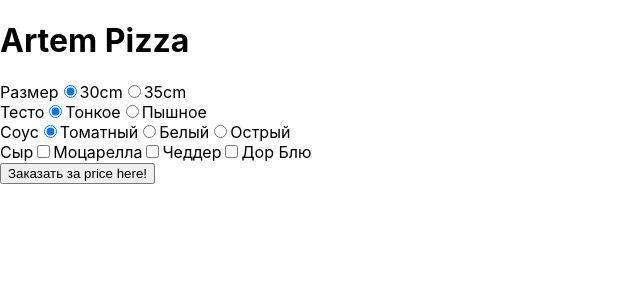
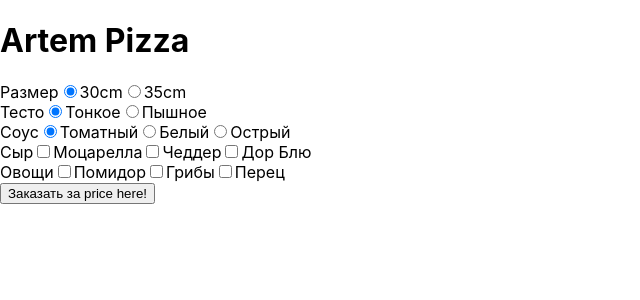
Before and after one commit to AnastasiaFilatova/Artem-pizza, a React (Create React App) app: page / in a window 1280 px wide. Shown: the top 300 px of the page, without its empty margins (0-640 px from the left). Built offline with nearby package versions, Linux system fonts and the light colour scheme.

Commit message:
Added CheckBoxChange method for hadling item's state change

```diff
--- a/src/CheckBox.js
+++ b/src/CheckBox.js
@@ -2,7 +2,7 @@ import React from 'react';
 
 export const CheckBox = props => {
     return (<>
-       <input key={props.id} onChange={props.onCheesesChange} type="checkbox" checked={props.isChecked} value={props.value} />{props.value}
+       <input key={props.id} onClick={props.onCheckBoxChange} type="checkbox" checked={props.isChecked} value={props.value} name={props.name} />{props.value}
     </>
     )
 }
--- a/src/PizzaKit.js
+++ b/src/PizzaKit.js
@@ -9,13 +9,18 @@ class PizzaKit extends React.Component {
       base: "Тонкое",
       sause: "Томатный",
       cheeses: [
-          {id: 0, value: "Моцарелла", isChecked: false},
-          {id: 1, value: "Чеддер", isChecked: false},
-          {id: 2, value: "Дор Блю", isChecked: false}
-        ]
+        { id: 0, value: "Моцарелла", isChecked: false },
+        { id: 1, value: "Чеддер", isChecked: false },
+        { id: 2, value: "Дор Блю", isChecked: false }
+      ],
+      vegetables: [
+        { id: 0, value: "Помидор", isChecked: false },
+        { id: 1, value: "Грибы", isChecked: false },
+        { id: 2, value: "Перец", isChecked: false }]
     };
     this.onSizeChange = this.onSizeChange.bind(this);
     this.onBaseChange = this.onBaseChange.bind(this);
+    this.onCheckBoxChange = this.onCheckBoxChange.bind(this);
     this.onSubmit = this.onSubmit.bind(this);
   }
 
@@ -40,16 +45,17 @@ class PizzaKit extends React.Component {
     });
   };
 
-  onCheesesChange = (event) => {
-    let cheeses = this.state.cheeses;
+  onCheckBoxChange = (event) => {
+    let checked_item_name = event.target.name;
+    let items_state = this.state[checked_item_name];
 
-    cheeses.forEach(cheese => {
-      if (cheese.value === event.target.value)
-        cheese.isChecked = event.target.checked
+    items_state.forEach(item => {
+      if (item.value === event.target.value)
+        item.isChecked = event.target.checked
     })
 
     this.setState({
-      cheeses: cheeses
+      [checked_item_name]: items_state
     })
   }
 
@@ -130,7 +136,17 @@ class PizzaKit extends React.Component {
                 Сыр
                 {
                   this.state.cheeses.map((cheese) => {
-                    return(<CheckBox onCheesesChange={this.onCheesesChange} {... cheese}  />)
+                    return (<CheckBox onCheckBoxChange={this.onCheckBoxChange} name="cheeses" {...cheese} />)
+                  })
+                }
+              </label>
+            </div>
+            <div className="checkbox">
+              <label>
+                Овощи
+                {
+                  this.state.vegetables.map((vegetable) => {
+                    return (<CheckBox onCheckBoxChange={this.onCheckBoxChange} name="vegetables" {...vegetable} />)
                   })
                 }
               </label>
```
Lines whose indentation alone changed are shown as unchanged.
